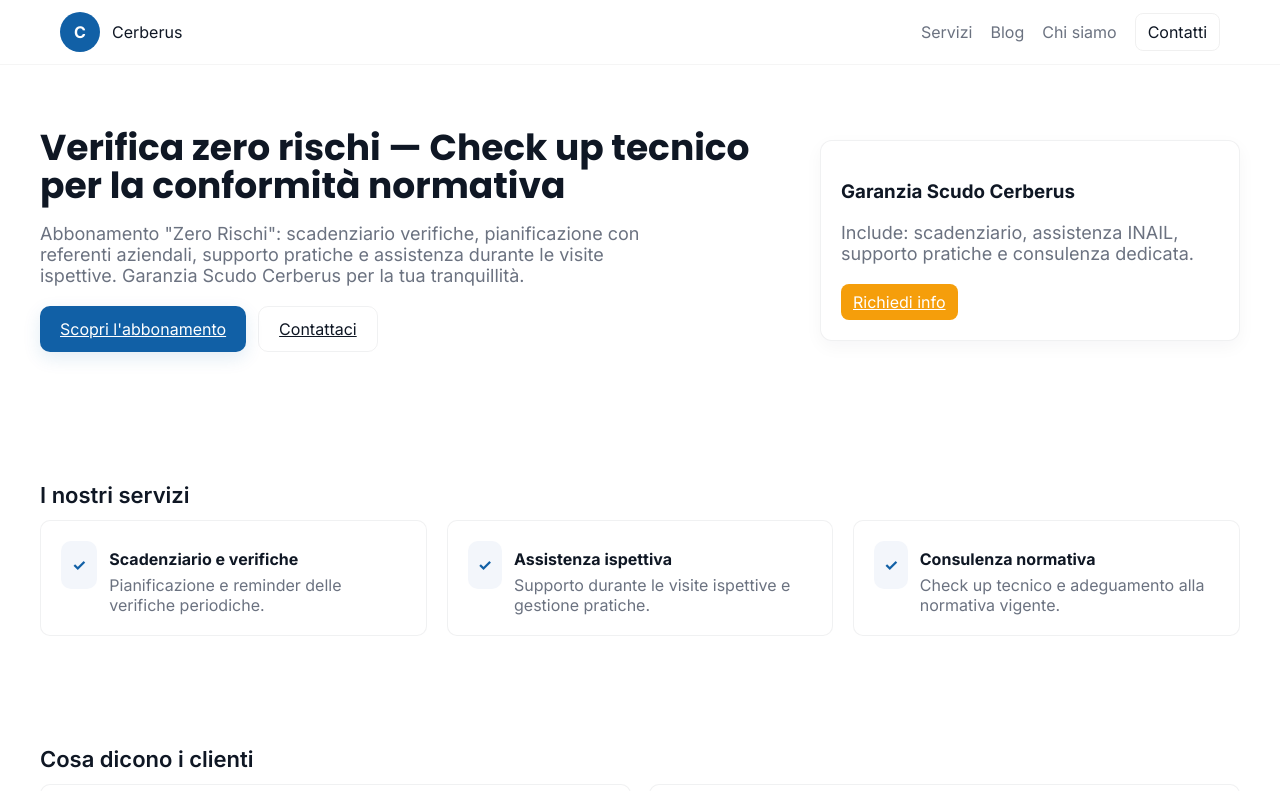
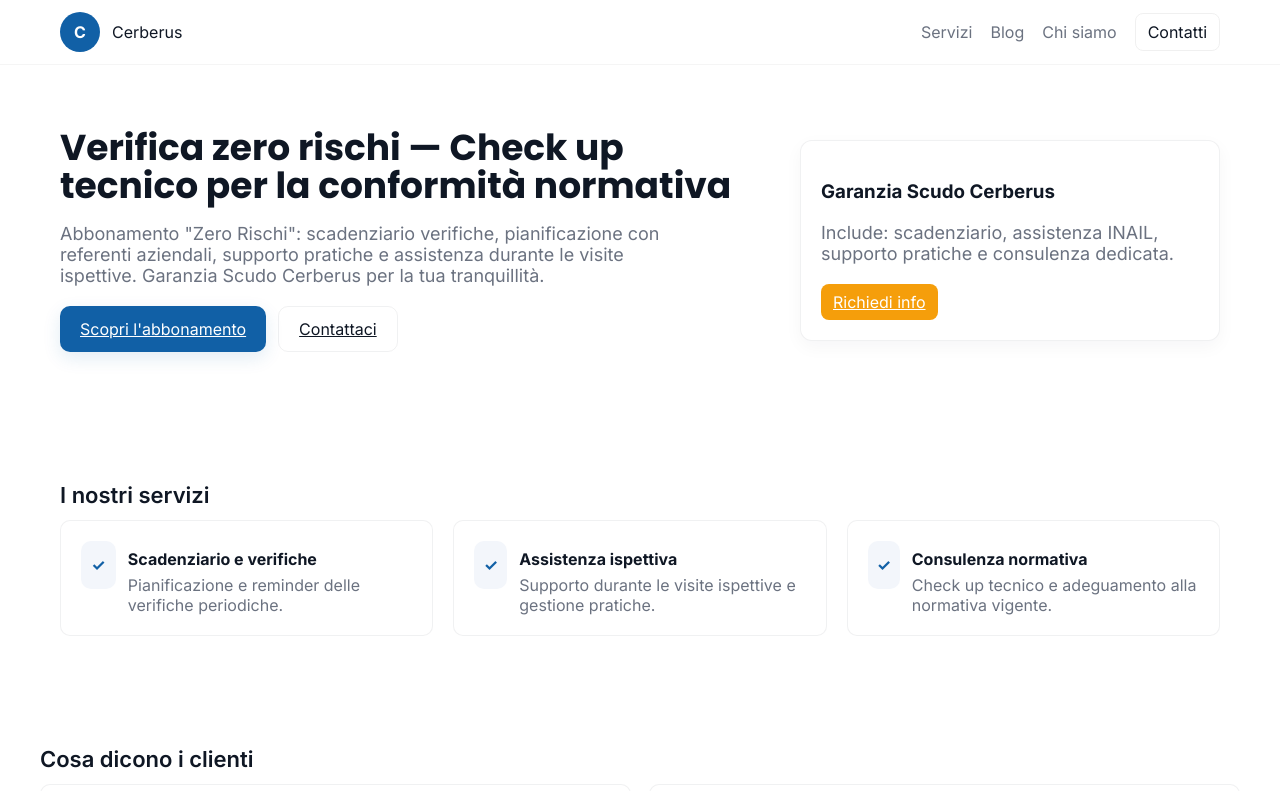
Before and after one commit to lupo-nasone/cerberus, a Next.js app in the folder cerberus/: page / in a window 1280 px wide. Shown: the top 791 px of the page. Built offline with nearby package versions, Linux system fonts and the light colour scheme.

Commit message:
default push

```diff
--- a/cerberus/app/globals.css
+++ b/cerberus/app/globals.css
@@ -78,6 +78,9 @@ img, picture, video, svg {
 .container {
   width:100%;
   max-width:1200px;
+  margin:0 auto;
+  padding-left:calc(20px + env(safe-area-inset-left));
+  padding-right:calc(20px + env(safe-area-inset-right));
 }
 
 /* Testimonials */
```
